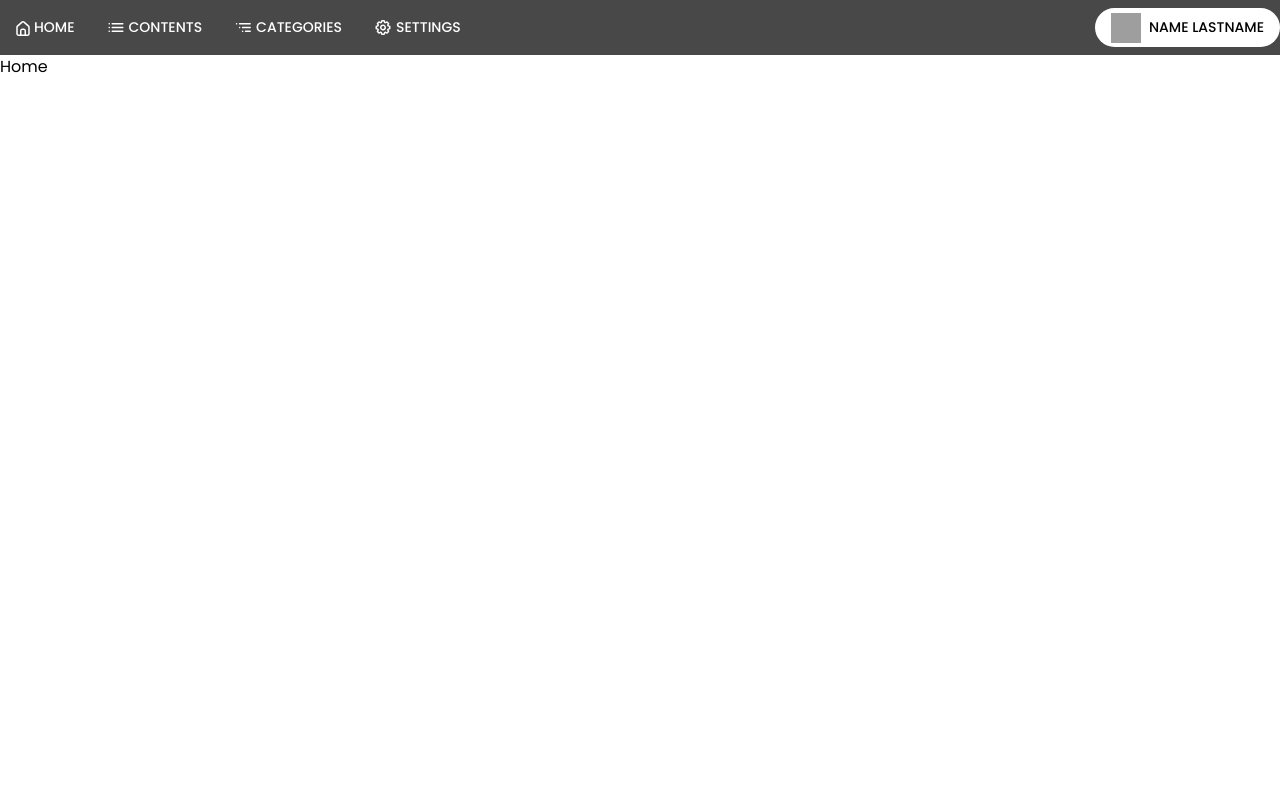
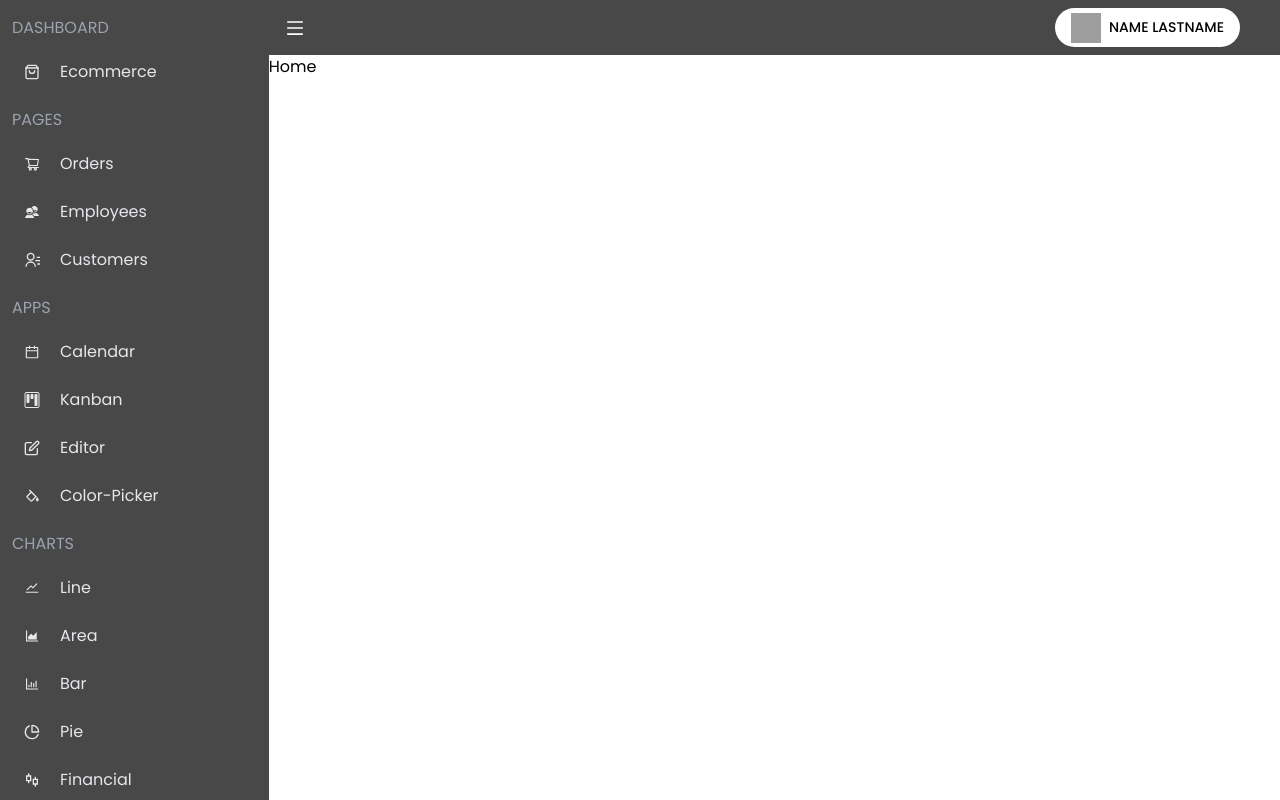
Before and after one commit to SirindaW/chandra-management-webApp-frontend, a React (Create React App) app: page /home in a window 1280 px wide. Built offline with nearby package versions, Linux system fonts and the light colour scheme; grey boxes are pictures that could not be loaded.

Commit message:
add sidebar edit navbar

```diff
--- a/package.json
+++ b/package.json
@@ -8,7 +8,6 @@
     "@mui/icons-material": "^5.10.9",
     "@mui/material": "^5.10.10",
     "@reduxjs/toolkit": "^1.8.6",
-    "@syncfusion/ej2-react-grids": "^20.3.50",
     "@testing-library/jest-dom": "^5.16.5",
     "@testing-library/react": "^13.4.0",
     "@testing-library/user-event": "^14.4.3",
@@ -16,6 +15,7 @@
     "jwt-decode": "^3.1.2",
     "react": "^18.2.0",
     "react-dom": "^18.2.0",
+    "react-icons": "^4.6.0",
     "react-redux": "^8.0.4",
     "react-router-dom": "^6.4.2",
     "react-scripts": "5.0.1",
--- a/src/App.jsx
+++ b/src/App.jsx
@@ -1,20 +1,26 @@
-import React from 'react';
+import React, { useState } from 'react';
 import { BrowserRouter, Routes, Route, Navigate } from 'react-router-dom';
 
 import Home from './components/Home/Home.jsx';
 import Navbar from './components/Navbar/Navbar.jsx';
+import Sidebar from './components/Sidebar/Sidebar.jsx';
 import Auth from './components/Auth/Auth.jsx';
 import { homeUrl, authUrl } from './constants/pathUrl.js';
 
 const App = () => {
   // const user = JSON.parse(localStorage.getItem('user'));
   const user = true;
+  const [activeMenu, setActiveMenu] = useState(true);
   const IsLogin = ({ comp }) => (user ? comp : <Navigate to={authUrl} replace />);
 
   return (
     <BrowserRouter>
+        <div className="w-full flex">
+            {(user && activeMenu) && (
+              <Sidebar />
+            )}
             <div className="w-full">
-            {user && <Navbar />}
+              {user && <Navbar activeMenu={activeMenu} setActiveMenu={setActiveMenu} />}
               <Routes>
                   <Route path={authUrl} exact element={<Auth />} />
                   <Route path={homeUrl} exact element={<IsLogin comp={<Home />}/>} />
@@ -24,6 +30,7 @@ const App = () => {
                   />
               </Routes>
             </div>
+        </div>
     </BrowserRouter>
   );
 }
--- a/src/components/Navbar/Navbar.jsx
+++ b/src/components/Navbar/Navbar.jsx
@@ -1,22 +1,34 @@
-import React from "react";
+import React, { useEffect } from "react";
+import { Button } from "@mui/material";
+import { AiOutlineMenu } from 'react-icons/ai';
+import muiStyles from "./muiStyles";
+import { useDispatch, useSelector } from "react-redux";
+
 import styles from "./styles";
 import homeicon from "../../images/nav/homeIcon.svg";
 import contentsicon from "../../images/nav/ContentsIcon.svg";
 import categoriesicon from "../../images/nav/CategoriesIcon.svg";
 import settingsicon from "../../images/nav/Settings.svg";
-import { Button } from "@mui/material";
-import muiStyles from "./muiStyles";
-import { useDispatch, useSelector } from "react-redux";
 import { select_page } from "../../reducers/currentpage";
 
-const Navbar = () => {
-  const currentpage = useSelector((state) => state.currentpage.value);
-  const dispatch = useDispatch();
-  console.log(currentpage === 'home')
+const Navbar = ({ setActiveMenu }) => {
+  // const currentpage = useSelector((state) => state.currentpage.value);
+  // const dispatch = useDispatch();
+  // console.log(currentpage === 'home')
+
+  useEffect(() => {
+    if (window.innerWidth <= 900) {
+      setActiveMenu(false);
+    } else {
+      setActiveMenu(true);
+    }
+  }, [window.innerWidth]);
+
+  const handleActiveMenu = () => setActiveMenu((prev) => !prev);
 
   return (
-    <div className="flex justify-between items-center absolute top-0 left-0 sticky w-full h-[55px] sm:w-auto bg-primary">
-      <div className={`${styles.flextCenter} h-full`}>
+    <div className={`flex items-center justify-between w-full h-[55px] bg-primary pr-10 pl-2`}>
+      {/* <div className={`${styles.flextCenter} h-full`}>
         <Button
           variant="contained"
           disableElevation
@@ -57,10 +69,17 @@ const Navbar = () => {
           <img className={`${styles.icon}`} src={settingsicon} alt="settingsicon" />
           <p className={`${styles.navTextSize}`}>Settings</p>
         </Button>
+      </div> */}
+
+      {/* menu open close */}
+      <div>
+        <button type="button" onClick={handleActiveMenu} className="rounded-full p-2 hover:bg-secondary transition-all">
+          <AiOutlineMenu color='white' size={20} />
+        </button>
       </div>
 
       {/* Right Side / User */}
-      <div className={`${styles.flextCenter} h-full`}>
+      <div className={`${styles.flexCenter} h-full`}>
         <Button variant="contained" disableElevation sx={muiStyles.userInfo}>
           <img
             className="w-[30px] h-[30px] rounded-4xl mr-2"
--- a/src/components/Navbar/styles.js
+++ b/src/components/Navbar/styles.js
@@ -1,5 +1,6 @@
 const styles = {
-    flextCenter: "flex justify-center items-center",
+    flexCenter: "flex justify-center items-center",
+    flexEnd: "flex justify-end items-center",
     navTextSize : "text-[14]",
     icon: "mr-1",
 };
--- /dev/null
+++ b/src/components/Sidebar/Sidebar.jsx
@@ -0,0 +1,41 @@
+import React from 'react'
+import { NavLink } from 'react-router-dom';
+
+import { links } from '../../images';
+
+const Sidebar = ({ activeMenu, setActiveMenu }) => {
+
+    const handleCloseSideBar = () => {
+      if (activeMenu !== undefined && window.innerWidth <= 900) {
+        setActiveMenu(false);
+      }
+    };
+
+    const activeLink = 'flex items-center gap-5 pl-4 pt-3 pb-2 rounded-lg m-2 transition-all bg-white text-primary';
+    const normalLink = 'flex items-center gap-5 pl-4 pt-2 pb-2 rounded-lg m-2 transition-all text-gray-200 hover:bg-white hover:text-primary ';
+
+    return (
+        <div className="transition-all h-screen w-[340px] bg-primary md:overflow-hidden overflow-auto md:hover:overflow-auto pb-10">
+            {links.map((item) => (
+                <div key={item.title}>
+                    <p className="text-gray-400 dark:text-gray-400 m-3 mt-4 uppercase">
+                    {item.title}
+                    </p>
+                    {item.links.map((link) => (
+                    <NavLink
+                        to={`/${link.name}`}
+                        key={link.name}
+                        onClick={handleCloseSideBar}
+                        className={({ isActive }) => (isActive ? activeLink : normalLink)}
+                    >
+                        {link.icon}
+                        <span className="capitalize">{link.name}</span>
+                    </NavLink>
+                    ))}
+                </div>
+            ))}
+        </div>
+    )
+}
+
+export default Sidebar
--- a/src/images/index.js
+++ b/src/images/index.js
@@ -1,3 +1,15 @@
+import { AiOutlineCalendar, AiOutlineShoppingCart, AiOutlineAreaChart, AiOutlineBarChart, AiOutlineStock } from 'react-icons/ai';
+import { FiShoppingBag, FiEdit, FiPieChart, FiBarChart, FiCreditCard, FiStar, FiShoppingCart } from 'react-icons/fi';
+import { BsKanban, BsBarChart, BsBoxSeam, BsCurrencyDollar, BsShield, BsChatLeft } from 'react-icons/bs';
+import { BiColorFill } from 'react-icons/bi';
+import { IoMdContacts } from 'react-icons/io';
+import { RiContactsLine, RiStockLine } from 'react-icons/ri';
+import { MdOutlineSupervisorAccount } from 'react-icons/md';
+import { HiOutlineRefresh } from 'react-icons/hi';
+import { TiTick } from 'react-icons/ti';
+import { GiLouvrePyramid } from 'react-icons/gi';
+import { GrLocation } from 'react-icons/gr';
+
 import logo from "./logo.svg";
 import close from "./close.svg";
 import menu from "./menu.svg";
@@ -15,3 +27,92 @@ export {
   lockicon,
   usericon
 };
+
+export const links = [
+  {
+    title: 'Dashboard',
+    links: [
+      {
+        name: 'ecommerce',
+        icon: <FiShoppingBag />,
+      },
+    ],
+  },
+
+  {
+    title: 'Pages',
+    links: [
+      {
+        name: 'orders',
+        icon: <AiOutlineShoppingCart />,
+      },
+      {
+        name: 'employees',
+        icon: <IoMdContacts />,
+      },
+      {
+        name: 'customers',
+        icon: <RiContactsLine />,
+      },
+    ],
+  },
+  {
+    title: 'Apps',
+    links: [
+      {
+        name: 'calendar',
+        icon: <AiOutlineCalendar />,
+      },
+      {
+        name: 'kanban',
+        icon: <BsKanban />,
+      },
+      {
+        name: 'editor',
+        icon: <FiEdit />,
+      },
+      {
+        name: 'color-picker',
+        icon: <BiColorFill />,
+      },
+    ],
+  },
+  {
+    title: 'Charts',
+    links: [
+      {
+        name: 'line',
+        icon: <AiOutlineStock />,
+      },
+      {
+        name: 'area',
+        icon: <AiOutlineAreaChart />,
+      },
+
+      {
+        name: 'bar',
+        icon: <AiOutlineBarChart />,
+      },
+      {
+        name: 'pie',
+        icon: <FiPieChart />,
+      },
+      {
+        name: 'financial',
+        icon: <RiStockLine />,
+      },
+      {
+        name: 'color-mapping',
+        icon: <BsBarChart />,
+      },
+      {
+        name: 'pyramid',
+        icon: <GiLouvrePyramid />,
+      },
+      {
+        name: 'stacked',
+        icon: <AiOutlineBarChart />,
+      },
+    ],
+  },
+];
```
Also changed, not shown: 1 other file (tests, documents, lock files or other folders). Lines whose indentation alone changed are shown as unchanged.
